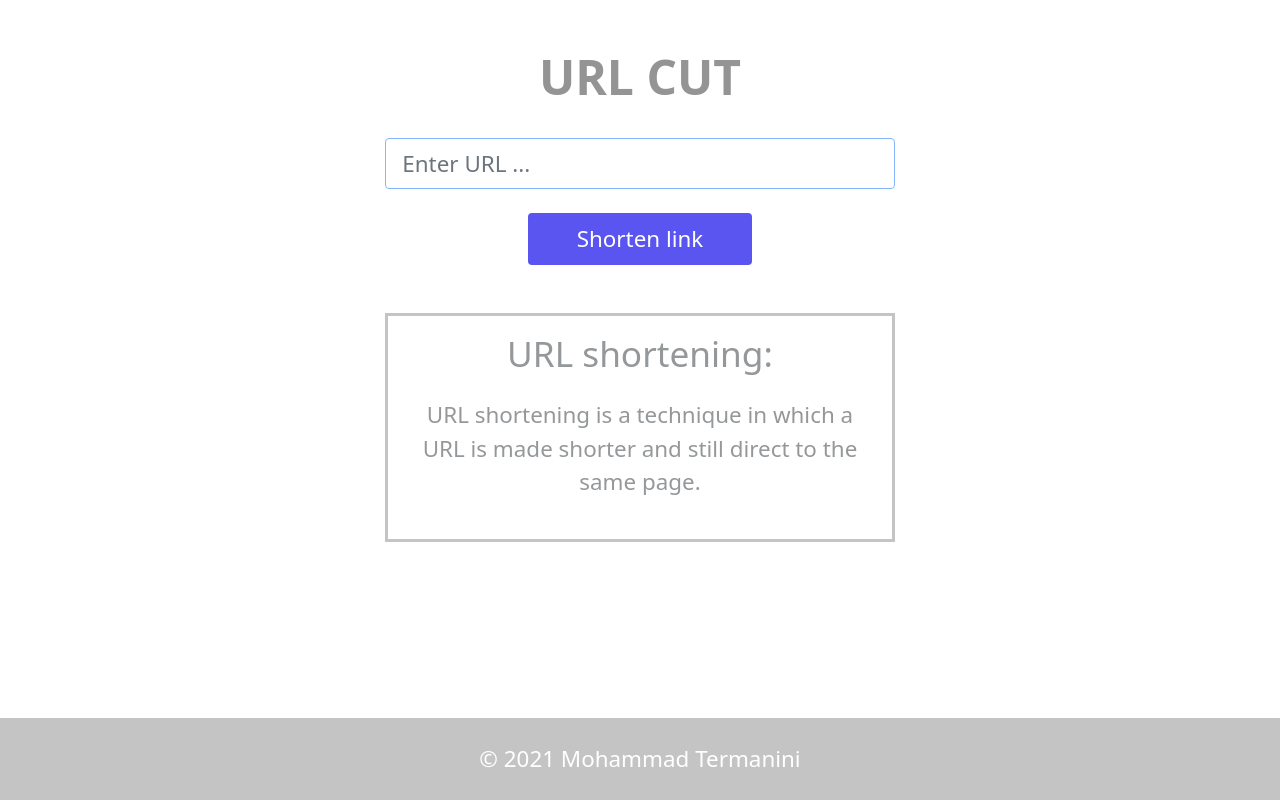
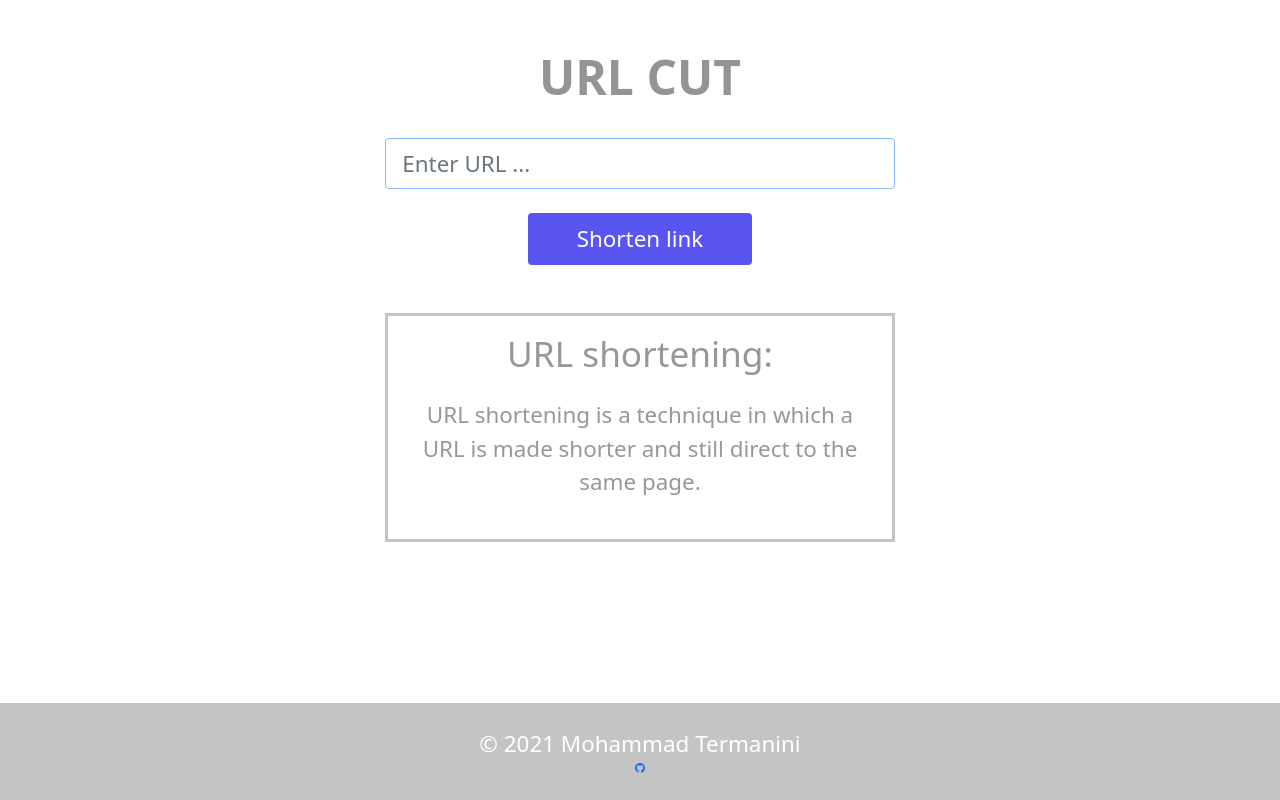
Before and after one commit to mohtermanini/URL-Cut, a plain HTML site: page index.html in a window 1280 px wide. Drawn offline with nearby package versions, Linux system fonts and the light colour scheme.

Commit message:
Add Github Icon In Footer

```diff
--- a/index.html
+++ b/index.html
@@ -55,6 +55,9 @@
 <!-- Footer -->
 <footer>
   <p>&copy; 2021 Mohammad Termanini</p>
+  <a href="https://github.com/mohtermanini/">
+    <i class="bi bi-github"></i>
+  </a>
 </footer>
 <!-- Footer -->
 <!-- Scripts -->
```
